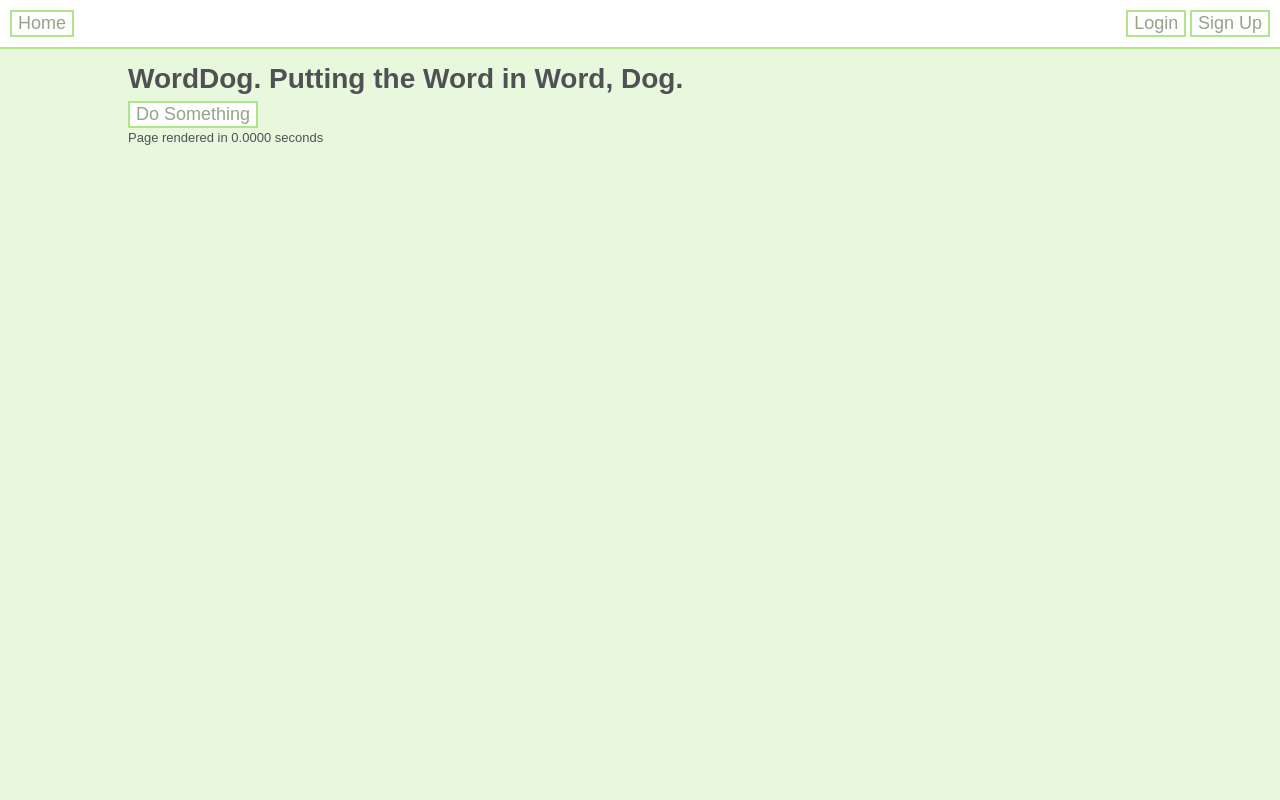
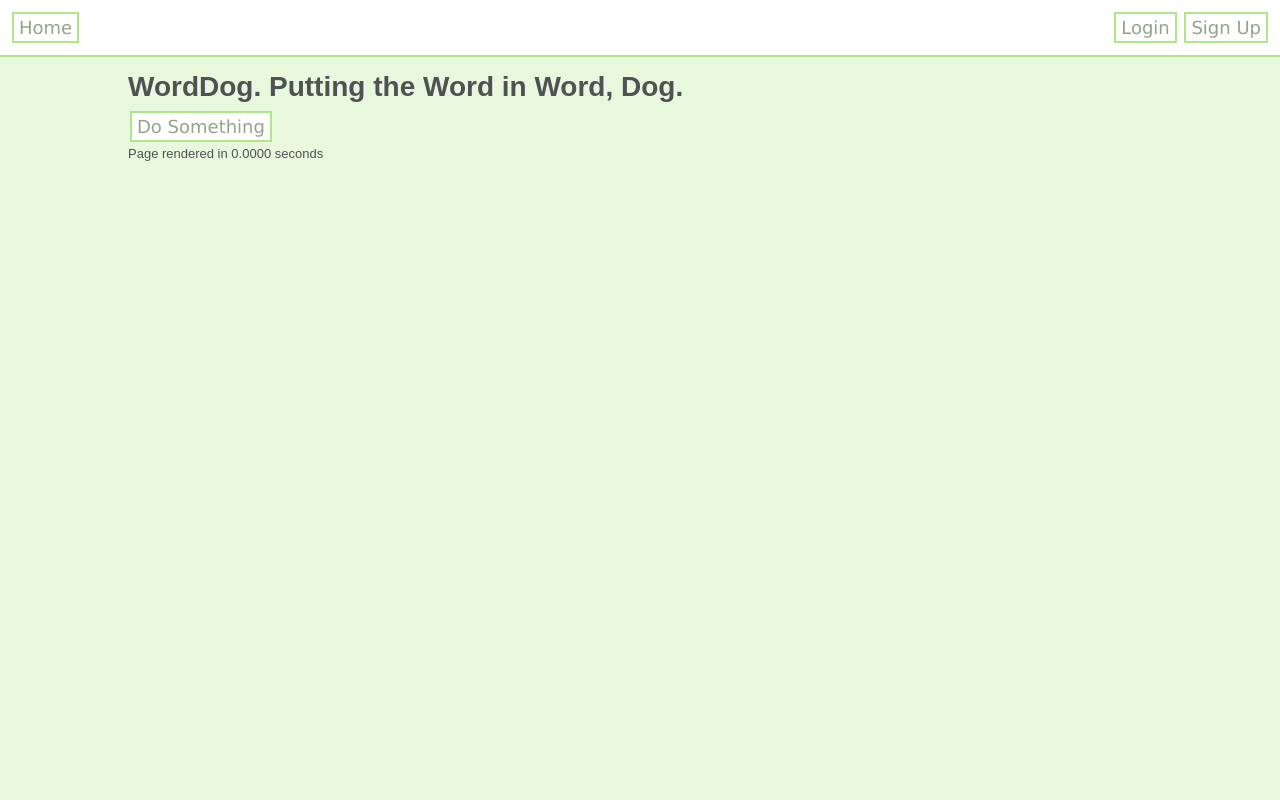
Before and after one commit to mattfeury/Word-Dog, a CodeIgniter app: page / in a window 1280 px wide. Run offline with CodeIgniter, Linux system fonts and the light colour scheme.

Commit message:
Use url helpers to create link elements
Rather than just printing the site_url

```diff
--- a/application/config/routes.php
+++ b/application/config/routes.php
@@ -41,6 +41,10 @@
 $route['default_controller'] = "landing";
 $route['404_override'] = '';
 
+$route['logout'] = 'users/logout';
+$route['login'] = 'users/login';
+//$route['home'] = 'users/index';
+
 
 /* End of file routes.php */
 /* Location: ./application/config/routes.php */
--- a/application/views/landing.php
+++ b/application/views/landing.php
@@ -20,11 +20,13 @@
 <body class="<?= $this->session->userdata('logged_in') ? 'logged-in' : 'logged-out' ?>">
 
 <header>
-  <button class="home">Home</button>
+  <?= anchor('/', 'Home', 'class="home"'); ?>
 
   <div class="session">
-    <button id="login" class="dialog-opener">Login</button>
-    <button id="signup" class="dialog-opener">Sign Up</button>
+    <button id="login" class="dialog-opener logged-out">Login</button>
+    <button id="signup" class="dialog-opener logged-out">Sign Up</button>
+    <span class="logged-in">Logged In, <?= $this->session->userdata('email') ?></span>
+    <?= anchor('/users', 'Teacher Zone', 'class="logged-in"'); ?>
   </div>
 </header>
 <section id="container">
@@ -40,7 +42,7 @@
   <div class="login dialog">
     <?
     $attributes = array('class' => 'login');
-    echo form_open('users/login', $attributes);
+    echo form_open('login', $attributes);
     ?>
       <h2>Login</h2>
 
--- a/stylesheets/screen.css
+++ b/stylesheets/screen.css
@@ -67,15 +67,16 @@ article, aside, details, figcaption, figure, footer, header, hgroup, menu, nav,
   display: block;
 }
 
-/* line 19, ../sass/screen.sass */
+/* line 20, ../sass/screen.sass */
 html, body {
   width: 100%;
   height: 100%;
   min-height: 100%;
   color: #93a488;
+  font-family: "Lucida Grande", Arial, sans-serif;
 }
 
-/* line 26, ../sass/screen.sass */
+/* line 28, ../sass/screen.sass */
 #shim {
   display: none;
   position: fixed;
@@ -89,7 +90,7 @@ html, body {
   opacity: 0.5;
 }
 
-/* line 38, ../sass/screen.sass */
+/* line 40, ../sass/screen.sass */
 .dialog {
   display: none;
   position: fixed;
@@ -102,52 +103,65 @@ html, body {
   padding: 10px;
   border: 4px solid white;
 }
-/* line 51, ../sass/screen.sass */
+/* line 53, ../sass/screen.sass */
 .dialog .close {
   position: absolute;
   top: 5px;
   right: 5px;
 }
-/* line 56, ../sass/screen.sass */
+/* line 58, ../sass/screen.sass */
 .dialog.current {
   display: block;
 }
-/* line 59, ../sass/screen.sass */
+/* line 61, ../sass/screen.sass */
 .dialog.current ~ #shim {
   display: block;
 }
 
-/* line 63, ../sass/screen.sass */
+/* line 65, ../sass/screen.sass */
+body {
+  background-color: #e8f8dc;
+  font: 13px/20px normal Helvetica, Arial, sans-serif;
+  color: #4f5155;
+}
+/* line 70, ../sass/screen.sass */
+body .logged-out, body .logged-in {
+  display: none;
+}
+/* line 72, ../sass/screen.sass */
+body.logged-out .logged-out, body.logged-in .logged-in {
+  display: inline-block;
+}
+
+/* line 75, ../sass/screen.sass */
 h1 {
   font-size: 28px;
   font-weight: bold;
   margin-bottom: 12px;
 }
 
-/* line 67, ../sass/screen.sass */
+/* line 79, ../sass/screen.sass */
 h2 {
   font-size: 22px;
   font-weight: bold;
   margin-bottom: 8px;
 }
 
-/* line 72, ../sass/screen.sass */
-button {
+/* line 84, ../sass/screen.sass */
+button, a {
   border: 2px solid #b0e68b;
   background-color: white;
   color: #93a488;
   font-size: 18px;
+  padding: 3px 5px;
+  margin: 2px;
   cursor: pointer;
+  text-decoration: none;
+  line-height: normal;
+  font-family: "Lucida Grande", Arial, sans-serif;
 }
 
-/* line 79, ../sass/screen.sass */
-body {
-  background-color: #e8f8dc;
-  font: 13px/20px normal Helvetica, Arial, sans-serif;
-  color: #4f5155;
-}
-
-/* line 84, ../sass/screen.sass */
+/* line 97, ../sass/screen.sass */
 header {
   background: white;
   border-bottom: 2px solid #b0e68b;
@@ -155,23 +169,23 @@ header {
   overflow: hidden;
   *zoom: 1;
 }
-/* line 90, ../sass/screen.sass */
+/* line 103, ../sass/screen.sass */
 header .home {
   float: left;
 }
-/* line 93, ../sass/screen.sass */
+/* line 106, ../sass/screen.sass */
 header > div {
   float: right;
 }
 
-/* line 97, ../sass/screen.sass */
+/* line 110, ../sass/screen.sass */
 #container #content {
   padding-top: 20px;
   margin: auto;
   width: 80%;
 }
 
-/* line 104, ../sass/screen.sass */
+/* line 117, ../sass/screen.sass */
 form label {
   display: block;
   margin: 5px 0px;
```
Also changed, not shown: application/views/newunit.php (+4 -4 lines), application/views/teacher.php (+5 -5 lines), sass/screen.sass (+9 -6 lines).
